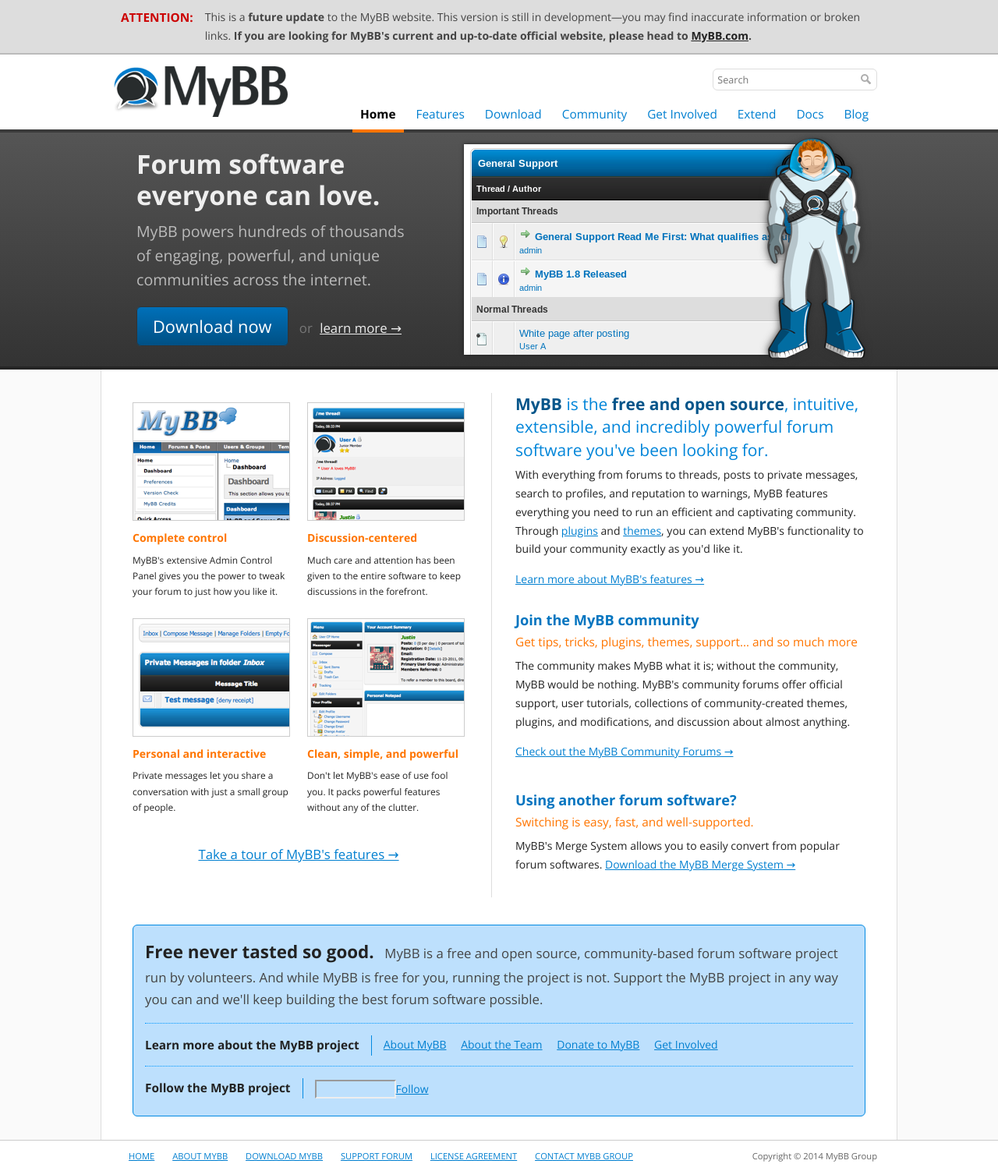
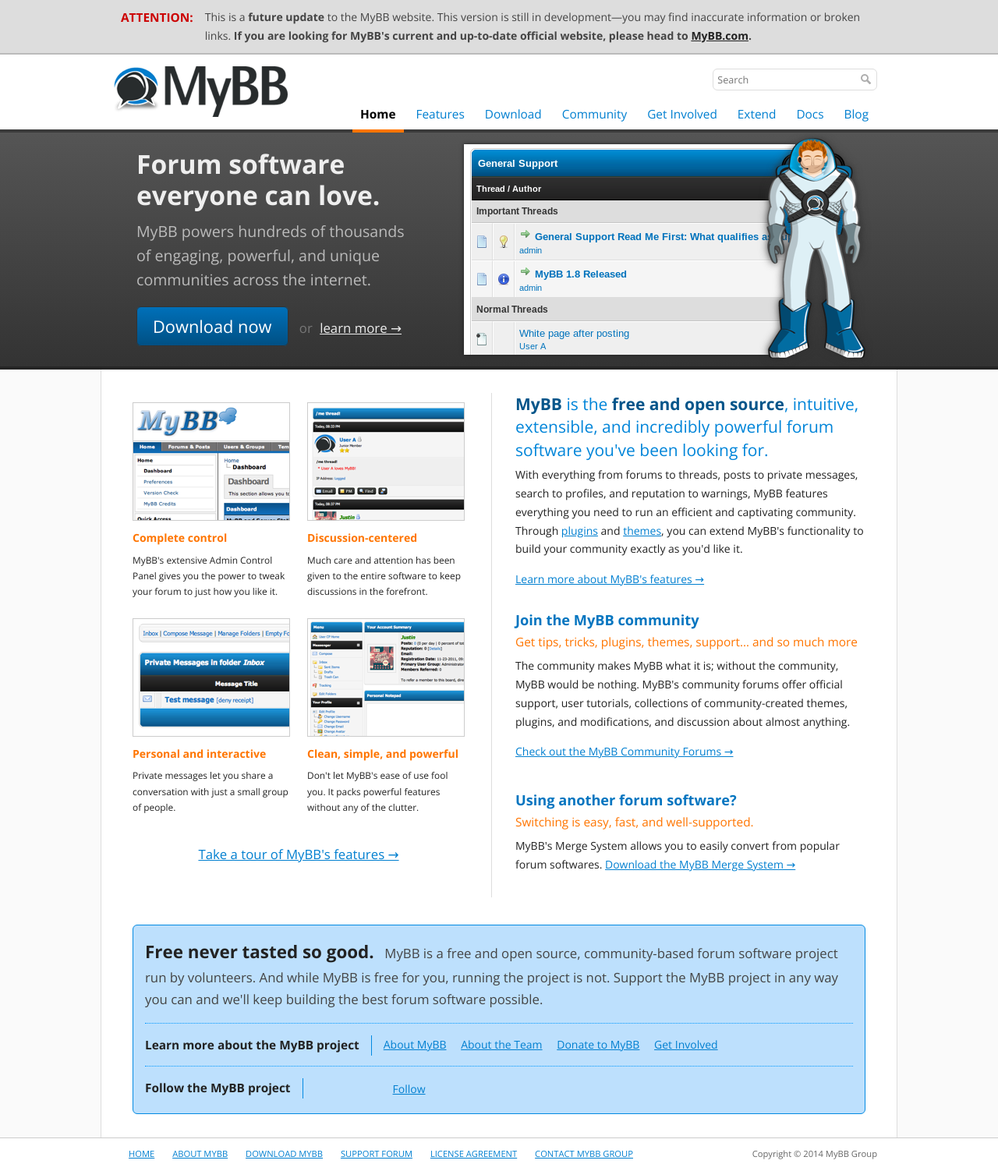
Before and after one commit to mybb/mybb.com, a Jekyll site: the page built from index.html, in a window 1280 px wide. Shown: the whole page at 78% size. Built offline with Jekyll 4.4.1, drawn with Linux system fonts in a browser that asks for light colours; nearby versions of some CDN libraries; Markdown is read by kramdown in place of the engine named in the settings; comment, search, counter and statistics services are not loaded; grey boxes are pictures that could not be loaded.

Commit message:
WIP #8 Markup contains errors

```diff
--- a/index.html
+++ b/index.html
@@ -132,7 +132,7 @@
 			<section class="follow">
 				<h1>Follow the MyBB project</h1>
 				<div class="social">
-					<div class="github"><iframe height="20" src="http://ghbtns.com/github-btn.html?user=mybb&amp;repo=mybb&amp;type=watch&amp;count=true" width="100"></iframe></div>
+					<div class="github"><iframe height="20" src="http://ghbtns.com/github-btn.html?user=mybb&amp;repo=mybb&amp;type=watch&amp;count=true" width="100" style="border: none;"></iframe></div>
 					<div class="twitter"><a class="twitter-follow-button" data-show-count="true" href="https://twitter.com/MyBBGroup">Follow <span class="visuallyHidden">@MyBBGroup</span></a> <script>!function(d,s,id){var js,fjs=d.getElementsByTagName(s)[0],p=/^http:/.test(d.location)?'http':'https';if(!d.getElementById(id)){js=d.createElement(s);js.id=id;js.src=p+'://platform.twitter.com/widgets.js';fjs.parentNode.insertBefore(js,fjs);}}(document, 'script', 'twitter-wjs');</script></div>
 					<div class="facebook"><iframe src="//www.facebook.com/plugins/like.php?href=http%3A%2F%2Ffacebook.com%2FMyBBoard&amp;send=false&amp;layout=button_count&amp;width=90&amp;show_faces=false&amp;colorscheme=light&amp;action=like&amp;height=21" style="border:none; overflow:hidden; width:90px; height:21px;"></iframe></div>
 				</div>
```
